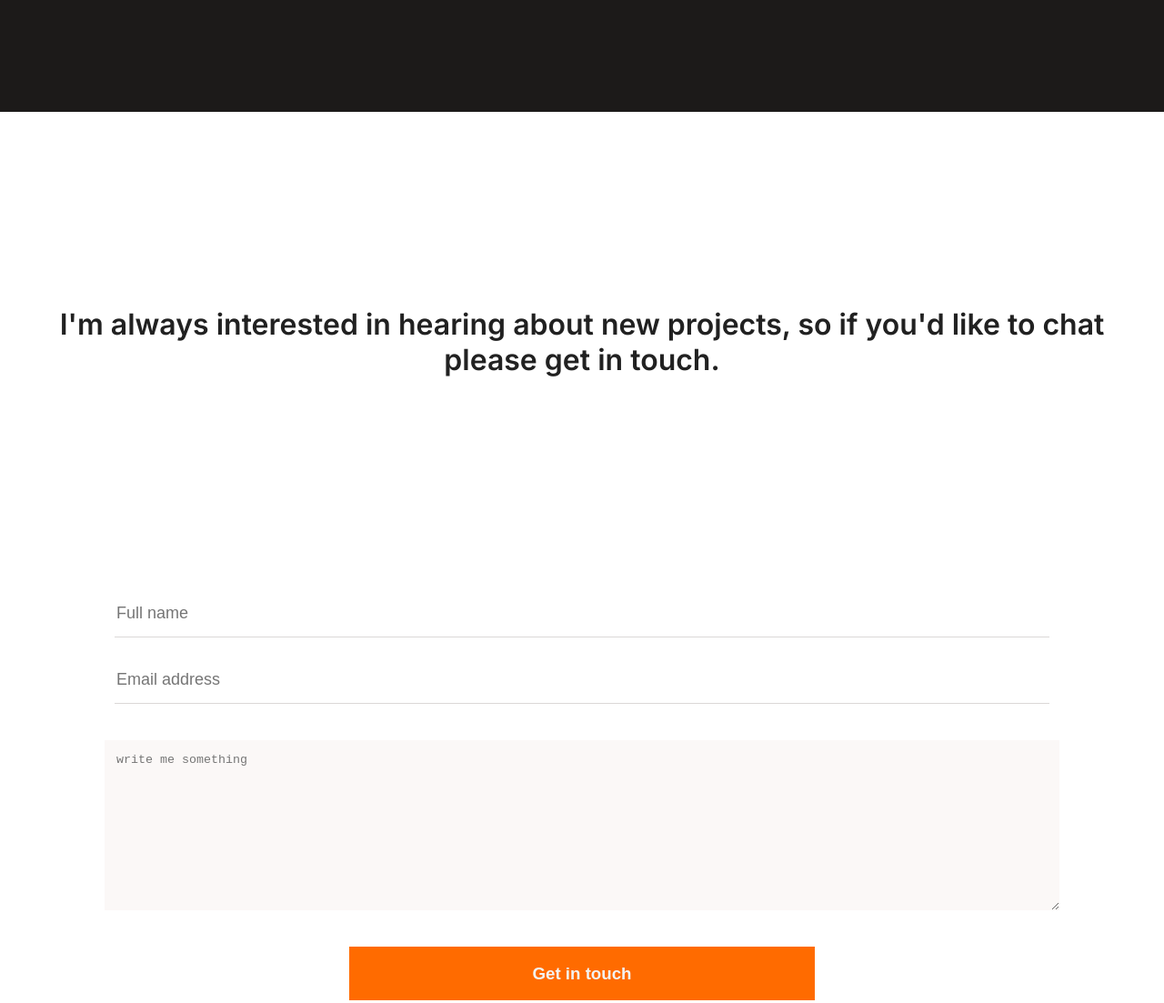
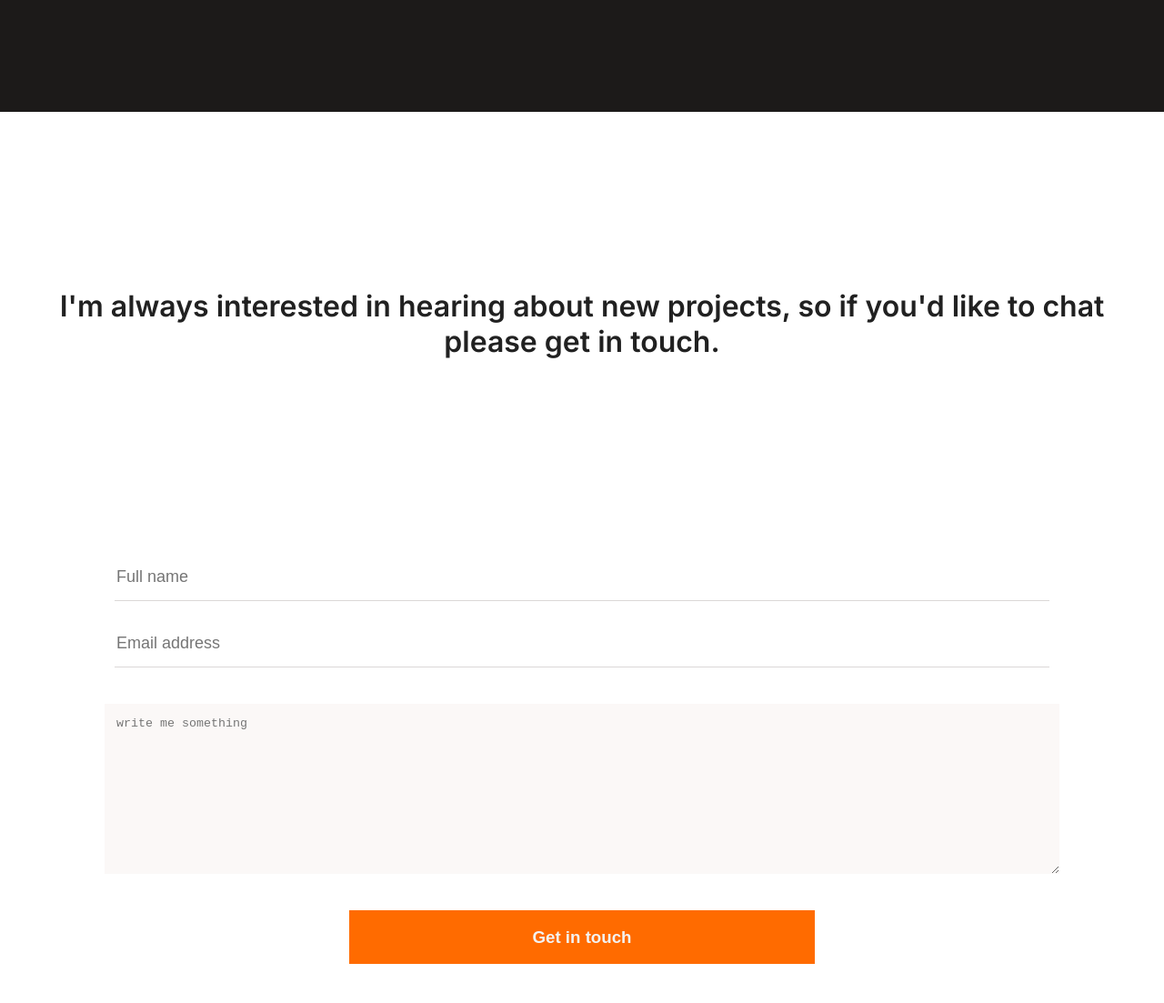
Before and after one commit to ALPANNA-GH/Portfolio, a plain HTML site: page index.html in a window 1280 px wide. Shown: the part 8760-9863 px from the top of the page at 91% size. Drawn offline with Linux system fonts and the light colour scheme.

Commit message:
reformat css file

```diff
--- a/style.css
+++ b/style.css
@@ -415,14 +415,14 @@ a:hover {
 
 /*  message part of the about */
 .msg {
-  grid: 3/1;
+  grid-area: 3/1;
   display: flex;
   flex-direction: column;
   justify-content: center;
   color: #212121;
   width: 100vw;
   margin: 5ch auto;
-  height: 135vh;
+  height: 130vh;
   background-color: #ffffff;
 }
 
```
Also changed, not shown: index.html (+1 -1 lines).
